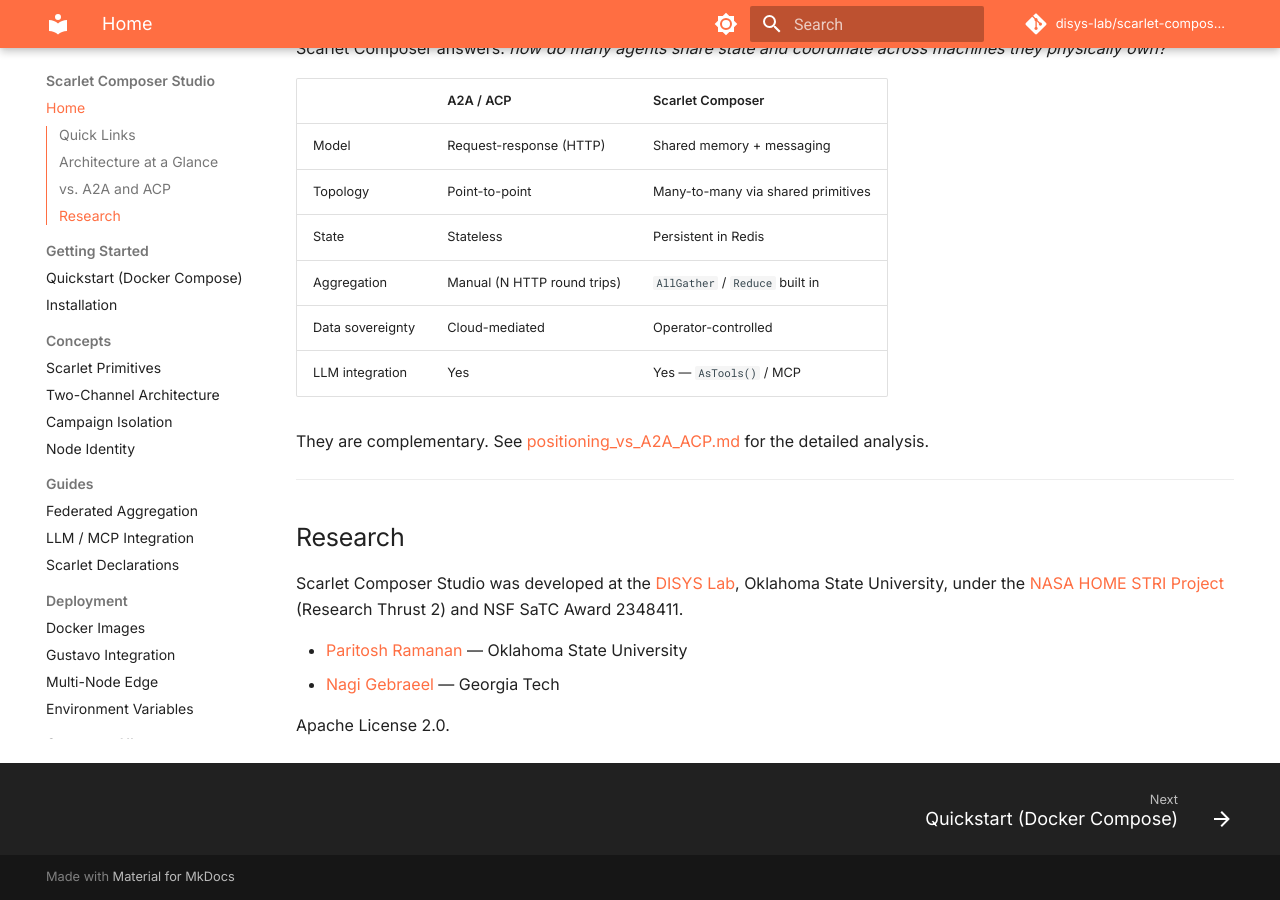
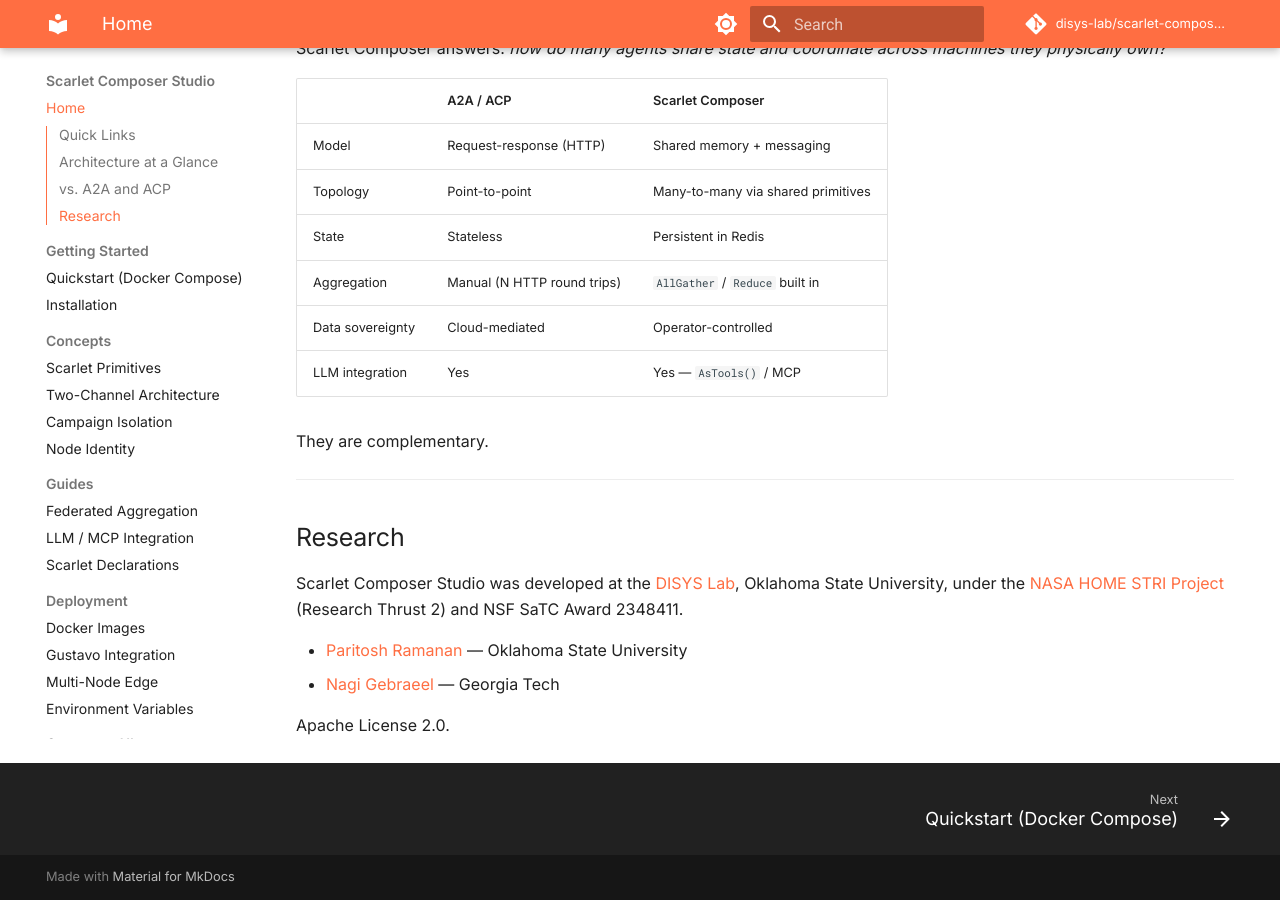
Before and after one commit to disys-lab/scarlet-composer-studio, an MkDocs documentation site: the page built from docs/index.md, in a window 1280 px wide and 900 px high, scrolled down 2368 px. Built offline with MkDocs 1.6.1 and Material for MkDocs 9.7.7, drawn with Linux system fonts in a browser that asks for light colours; comment, search, counter and statistics services are not loaded.

Commit message:
Remove dead link to positioning_vs_A2A_ACP.md

```diff
--- a/docs/index.md
+++ b/docs/index.md
@@ -100,7 +100,7 @@
 | Data sovereignty | Cloud-mediated | Operator-controlled |
 | LLM integration | Yes | Yes — `AsTools()` / MCP |
 
-They are complementary. See [positioning_vs_A2A_ACP.md](https://github.com/disys-lab/scarlet-composer-studio/blob/main/proposal/positioning_vs_A2A_ACP.md) for the detailed analysis.
+They are complementary.
 
 ---
 
```
